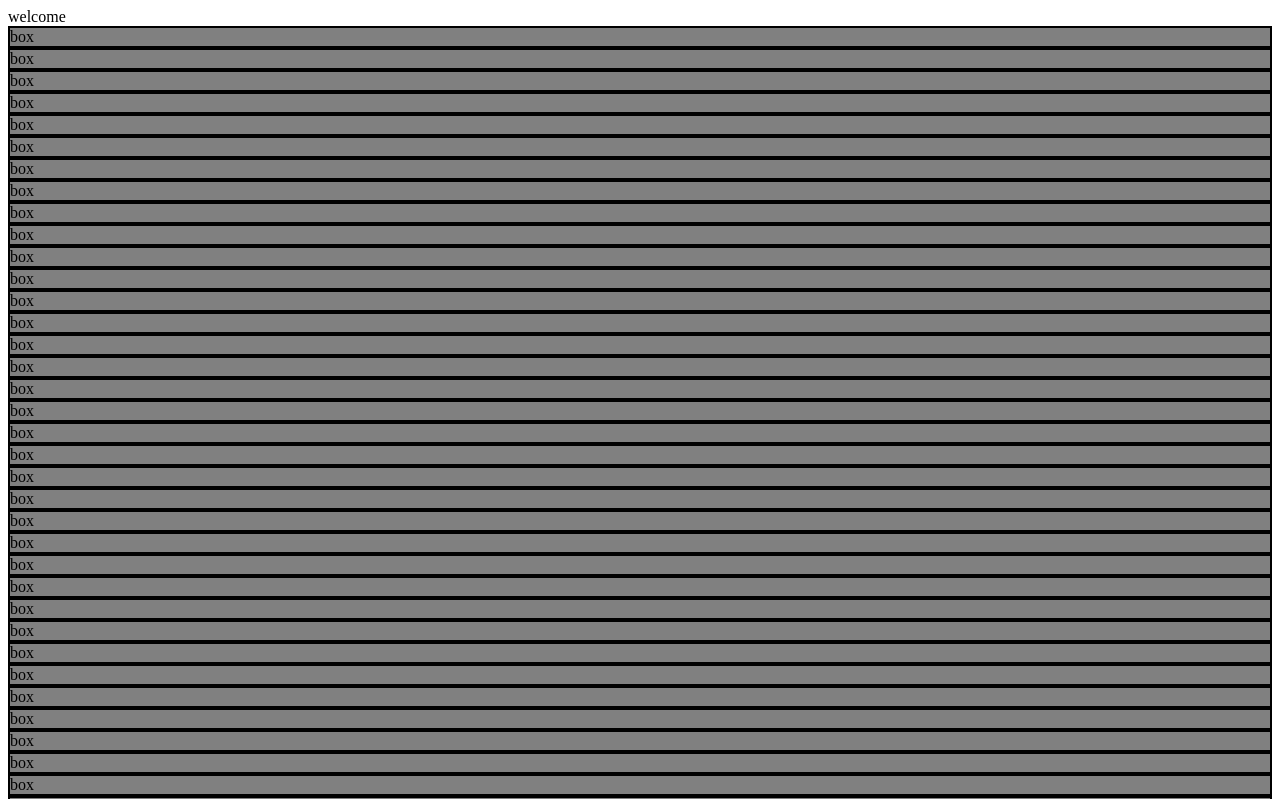
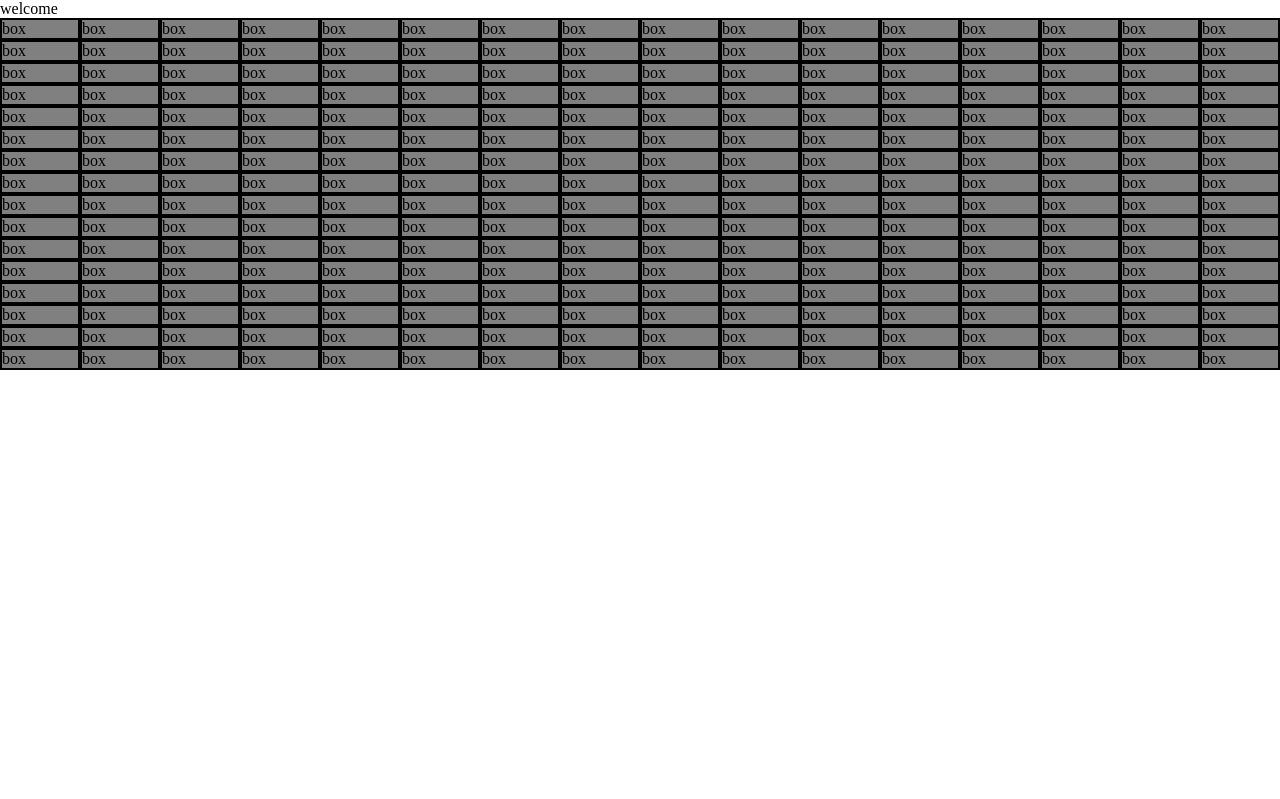
Before and after one commit to MuzammilAijaz/etch-a-sketch, a plain HTML site: page index.html in a window 1280 px wide. Shown: the top 799 px of the page. Drawn offline with Linux system fonts and the light colour scheme.

Commit message:
add flexbox to gridContainer to make a 16 by 16 grid

```diff
--- a/index.html
+++ b/index.html
@@ -4,6 +4,7 @@
     <meta charset="UTF-8">
     <meta name="viewport" content="width=device-width, initial-scale=1.0">
     <title>Document</title>
+    <link href="styles.css" rel="stylesheet">
 </head>
 <body>
     welcome
--- a/script.js
+++ b/script.js
@@ -5,8 +5,5 @@ let gridContainer = document.querySelector('#gridContainer');
 for(let i = 0; i < 16*16; i++){
     let grid = document.createElement('div');
     grid.textContent = 'box';
-    grid.style.backgroundColor = 'grey';
-    grid.style.border = 'black 2px solid';
-    grid.style.margin = '0px';
     gridContainer.appendChild(grid);
 }
--- a/styles.css
+++ b/styles.css
@@ -0,0 +1,16 @@
+*{
+    margin:0px;
+    padding:0px;
+    box-sizing: border-box;
+}
+
+#gridContainer{
+    display: flex;
+    flex-wrap: wrap;
+}
+#gridContainer > *{
+    background-color: grey;
+    border: 2px solid black;
+    width: 300px;
+    flex: 6.25%;
+}
```
